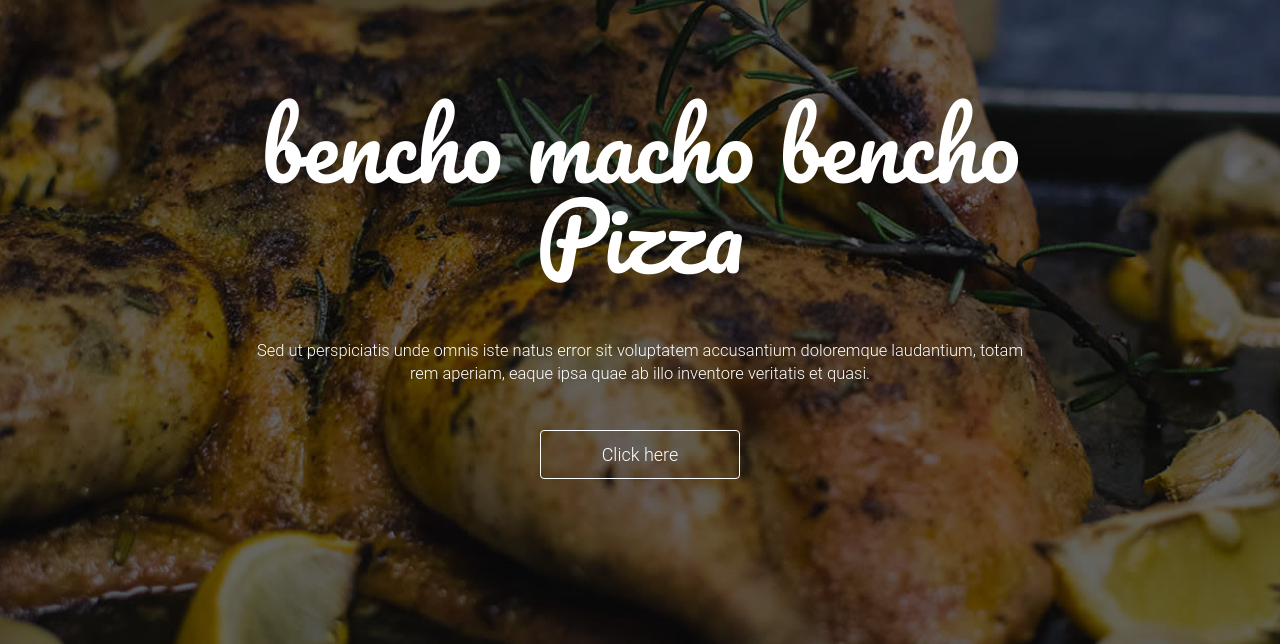
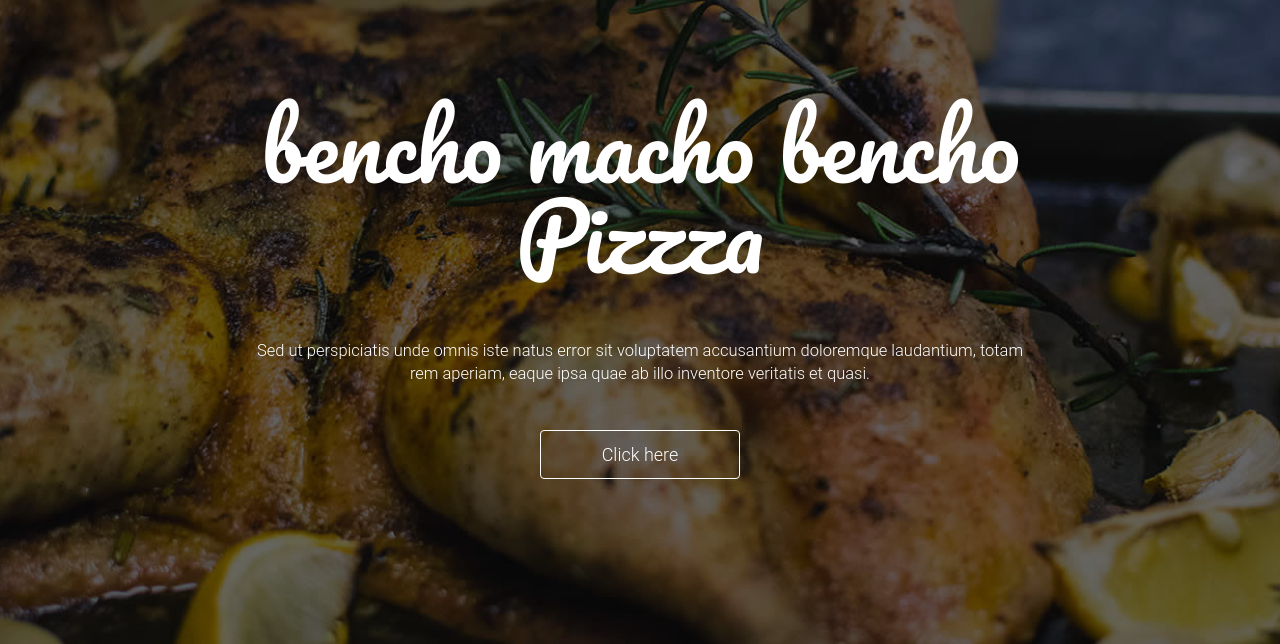
Before and after one commit to ashwin1-dev/jenkin3, a plain HTML site: page index.html in a window 1280 px wide. Shown: the part 150-794 px from the top of the page. Drawn offline with Linux system fonts and the light colour scheme.

Commit message:
Update index.html

```diff
--- a/index.html
+++ b/index.html
@@ -107,7 +107,7 @@
                         <div class="main_slider text-center">
                             <div class="col-md-12">
                                 <div class="main_slider_content wow zoomIn" data-wow-duration="1s">
-                                    <h1>bencho macho bencho Pizza</h1>
+                                    <h1>bencho macho bencho Pizzza</h1>
                                     <p>Sed ut perspiciatis unde omnis iste natus error sit voluptatem accusantium doloremque laudantium, totam rem aperiam, eaque ipsa quae ab illo inventore veritatis et quasi. </p>
                                     <button href="" class="btn-lg">Click here</button>
                                 </div>
```
